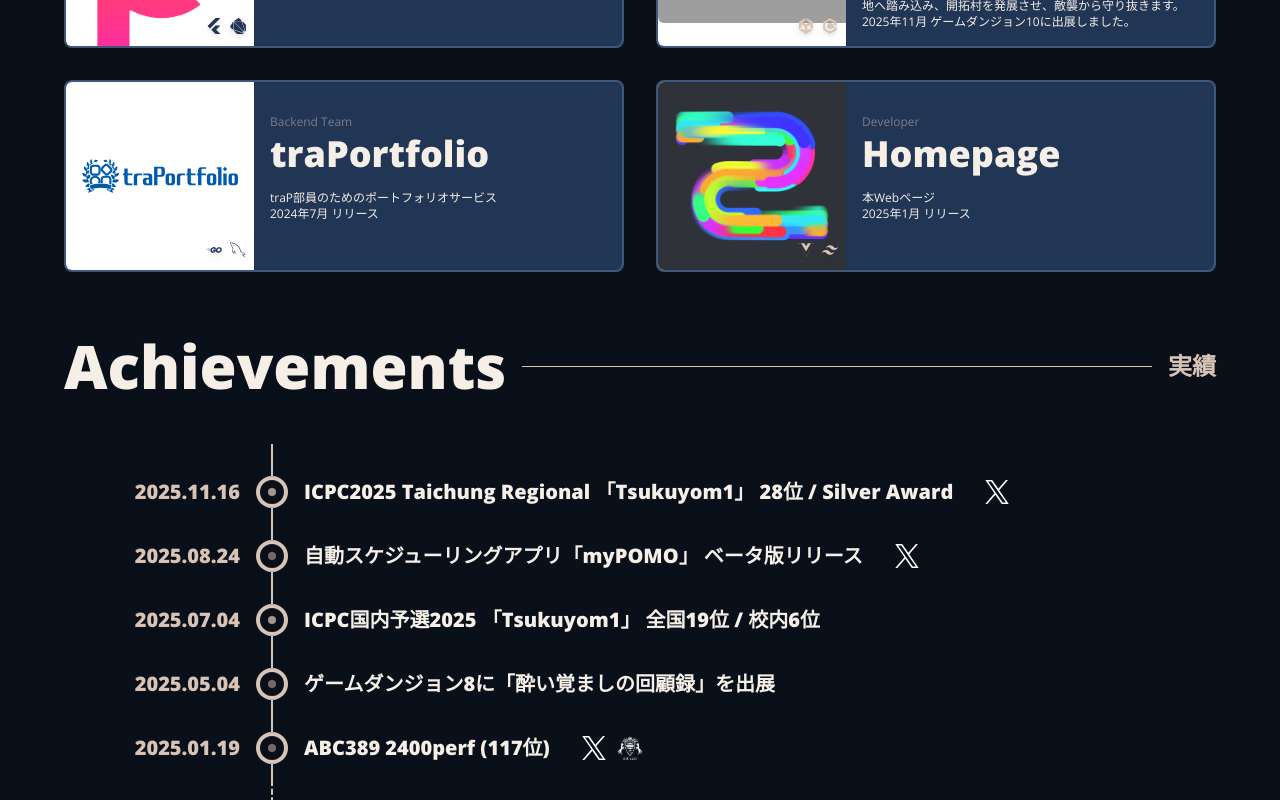
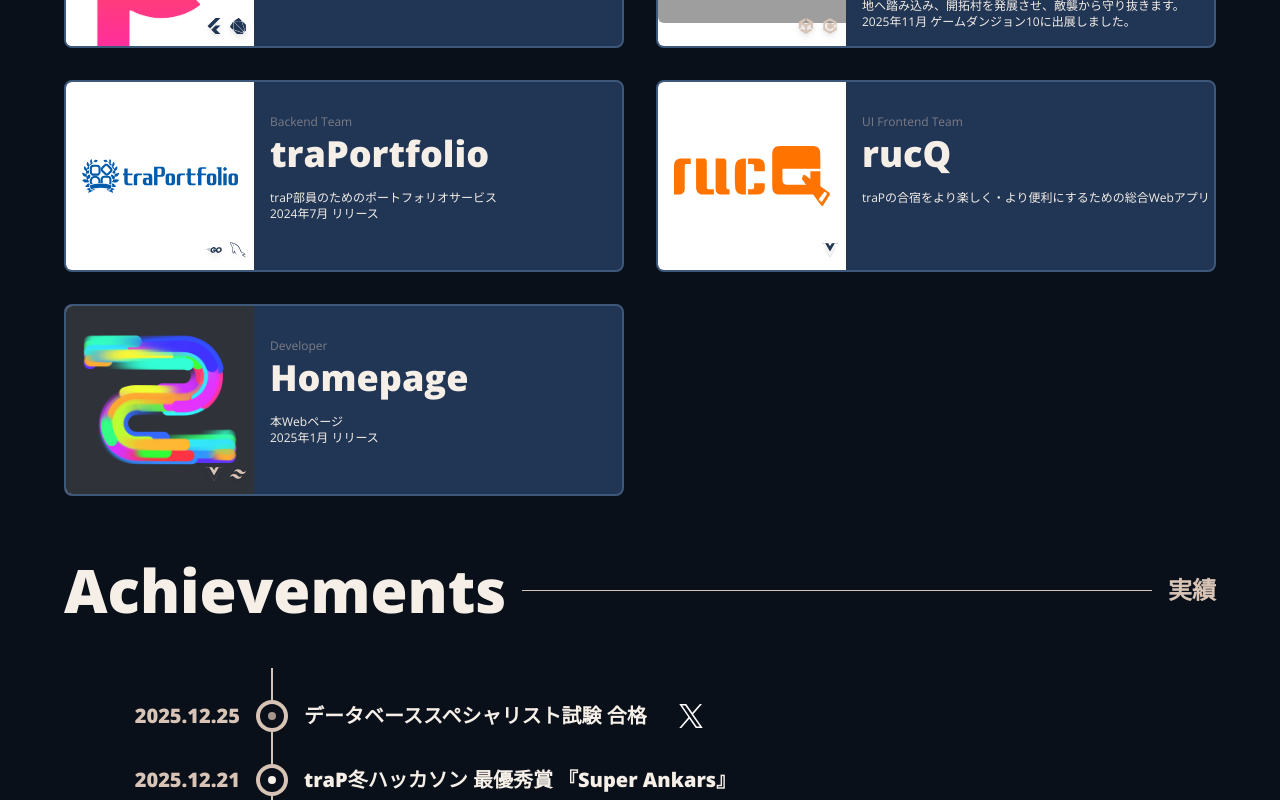
Before and after one commit to ZOI-dayo/homepage, a Vue app: page / in a window 1280 px wide. Shown: the part 1640-2440 px from the top of the page. Built offline with nearby package versions, Linux system fonts and the light colour scheme; grey boxes are pictures that could not be loaded.

Commit message:
Update info

```diff
--- a/src/App.vue
+++ b/src/App.vue
@@ -55,6 +55,14 @@ const works: Work[] = [
     technologies: ["go", "mysql"],
   },
   {
+    title: "rucQ",
+    role: "UI Frontend Team",
+    description: "traPの合宿をより楽しく・より便利にするための総合Webアプリ",
+    image: "/rucq.svg",
+    padding: true,
+    technologies: ["vuejs"],
+  },
+  {
     title: "Homepage",
     role: "Developer",
     description: "本Webページ\n2025年1月 リリース",
@@ -80,6 +88,7 @@ const activities: string[] = [
 const certifications: string[] = [
   "AtCoder 2級 (Algo青 / Heu緑)",
   "2級ウェブデザイン技能士",
+  "データベーススペシャリスト",
 ];
 </script>
 
--- a/src/components/AchievementTimeline.vue
+++ b/src/components/AchievementTimeline.vue
@@ -28,6 +28,39 @@ const colorMap = [
 ];
 
 const achievements: Achievement[] = [
+  {
+    priority: 6,
+    date: "2025.12.25",
+    title: "データベーススペシャリスト試験 合格",
+    links: {
+      x: "https://x.com/ZOI_dayo/status/2004027650449592760",
+    }
+  },
+  {
+    priority: 8,
+    date: "2025.12.21",
+    title: "traP冬ハッカソン 最優秀賞 『Super Ankars』",
+    links: {
+      // x: "",
+      // TODO
+    }
+  },
+  {
+    priority: 2,
+    date: "2025.12.17",
+    title: "映像『Coffee Break?』作成",
+    links: {
+      x: "https://x.com/ZOI_dayo/status/2001442230007927028",
+    }
+  },
+  {
+    priority: 2,
+    date: "2025.11.21",
+    title: "無色透名祭3に「夕凪に別れを告げたいから。」投稿",
+    links: {
+      x: "https://x.com/ZOI_dayo/status/1992931755607871909",
+    }
+  },
   {
     priority: 6,
     date: "2025.11.16",
```
Also changed, not shown: public/rucq.svg (added).
